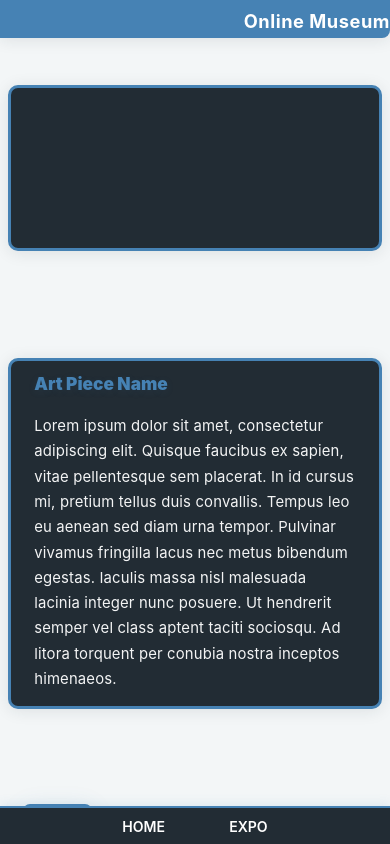
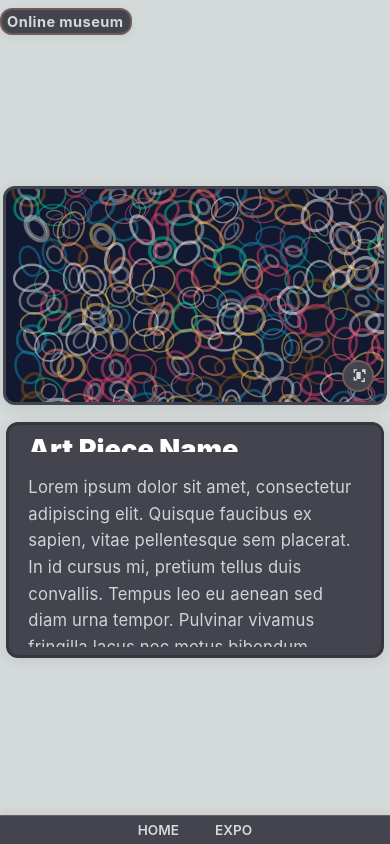
Before and after one commit to IwanDjudaric/Webmuseum, a plain HTML site: page detail/index.html in a window 390 px wide. Drawn offline with Linux system fonts and the light colour scheme.

Commit message:
detail links

```diff
--- a/detail/index.html
+++ b/detail/index.html
@@ -6,247 +6,312 @@
   <meta name="viewport" content="width=device-width, initial-scale=1.0">
   <style>
     :root {
-      --bg-main: #f3f6f7;
-      --bg-card: #222c34;
-      --accent: #4682b4;
-      --border-card: #4682b4;
-      --text-main: #1c232b;
-      --text-light: #fff;
-      --shadow: 0 2px 16px rgba(34,44,52,0.10);
+      --bg-main: #D3DAD9;
+      --bg-card: #44444E;
+      --bg-art: #37353E;
+      --accent: #715A5A;
+      --text-main: #D3DAD9;
+      --text-dark: #37353E;
+      --shadow: 0 2px 14px rgba(55,53,62,0.10);
+      --radius: 12px;
+    }
+    html, body {
+      margin: 0;
+      padding: 0;
+      box-sizing: border-box;
+      width: 100vw;
+      height: 100vh;
+      overflow: hidden;
+      font-family: 'Inter', Arial, sans-serif;
+      background: var(--bg-main);
+      color: var(--text-main);
     }
     body {
-      margin: 0;
-      background: var(--bg-main);
-      font-family: 'Inter', Arial, sans-serif;
-      color: var(--text-main);
-      min-height: 100vh;
+      width: 100vw;
+      height: 100vh;
       display: flex;
       flex-direction: column;
+      align-items: stretch;
+      justify-content: center;
+      position: relative;
+      overflow: hidden;
     }
     .museum-label {
-      width: 100%;
-      background: var(--accent);
-      color: var(--text-light);
-      font-size: 1.7rem;
+      position: absolute;
+      left: 0;
+      top: 48px;
+      background: var(--bg-card);
+      color: var(--text-main);
+      font-size: 1.08rem;
       font-weight: 700;
       letter-spacing: 0.03em;
-      padding: 22px 0 14px 0;
-      text-align: right;
-      border-bottom-left-radius: 12px;
-      box-shadow: var(--shadow);
+      padding: 9px 26px 7px 18px;
+      box-shadow: 0 2px 10px rgba(55,53,62,0.07);
+      border-radius: var(--radius);
+      z-index: 10;
+      border: 2px solid var(--accent);
+      display: flex;
+      align-items: center;
+      min-width: 0;
+      max-width: 44vw;
+      white-space: nowrap;
+      pointer-events: none;
+      user-select: none;
     }
     .main-flex {
-      flex: 1;
-      display: grid;
-      grid-template-columns: 1fr 1fr;
-      gap: 0;
+      flex: 1 1 0;
+      display: flex;
+      flex-direction: row;
       align-items: center;
-      width: 100%;
-      max-width: 1200px;
-      margin: 0 auto;
-      position: relative;
-      padding: 2vw 0 90px 0;
+      justify-content: center;
+      width: 100vw;
+      height: 100vh;
+      min-width: 0;
+      min-height: 0;
+      gap: 3vw;
+      z-index: 2;
+      box-sizing: border-box;
     }
     .artwork-img-area {
-      background: var(--bg-card);
-      border: 6px solid var(--border-card);
-      border-radius: 22px;
+      background: var(--bg-art);
+      border-radius: var(--radius);
       box-shadow: var(--shadow);
+      border: 3px solid var(--bg-card);
+      position: relative;
       display: flex;
       align-items: center;
       justify-content: center;
-      min-height: 350px;
-      height: 58vh;
-      margin: 0 2vw 0 2vw;
+      min-width: 0;
+      min-height: 0;
+      aspect-ratio: 16 / 9;
+      width: 40vw;
+      max-width: 50vw;
+      height: auto;
+      max-height: 64vh;
       overflow: hidden;
-      position: relative;
     }
     .artwork-img-area img {
-      max-width: 100%;
-      max-height: 100%;
-      object-fit: contain;
-      border-radius: 12px;
-      background: #fff;
-      box-shadow: 0 2px 12px rgba(68,130,180,0.07);
+      width: 100%;
+      height: 100%;
+      object-fit: cover;
+      display: block;
+      border-radius: 8px;
+      background: #222;
+    }
+    .fullscreen-btn {
+      position: absolute;
+      bottom: 10px;
+      right: 10px;
+      background: var(--bg-card);
+      border: 2px solid var(--accent);
+      color: var(--text-main);
+      border-radius: 50%;
+      width: 32px;
+      height: 32px;
+      display: flex;
+      align-items: center;
+      justify-content: center;
+      cursor: pointer;
+      z-index: 6;
+      transition: background 0.15s, border 0.15s;
+      box-shadow: 0 2px 6px rgba(55,53,62,0.11);
+      padding: 0;
+      outline: none;
+    }
+    .fullscreen-btn:focus,
+    .fullscreen-btn:hover {
+      background: var(--accent);
+      border-color: var(--text-main);
+    }
+    .fullscreen-btn svg {
+      width: 17px;
+      height: 17px;
+      fill: currentColor;
+      display: block;
+      pointer-events: none;
     }
     .artwork-info-card {
       background: var(--bg-card);
-      color: var(--text-light);
-      border: 6px solid var(--border-card);
-      border-radius: 22px;
+      color: var(--text-main);
+      border-radius: var(--radius);
       box-shadow: var(--shadow);
-      padding: 48px 36px 36px 36px;
-      margin-right: 2vw;
+      border: 3px solid var(--bg-art);
+      min-width: 0;
+      min-height: 0;
+      width: 40vw;
+      max-width: 44vw;
+      height: 64vh;
+      max-height: 70vh;
       display: flex;
       flex-direction: column;
-      gap: 24px;
-      min-height: 350px;
       justify-content: center;
-      align-items: flex-start;
+      gap: 12px;
+      padding: 38px 32px;
+      box-sizing: border-box;
+      overflow: hidden;
     }
     .artwork-title {
-      font-size: 2.7rem;
+      font-size: 1.7rem;
       font-weight: 900;
-      margin-bottom: 8px;
-      color: var(--accent);
-      text-shadow: 0 2px 8px rgba(68,130,180,0.11);
+      color: white;
+      margin-bottom: 10px;
+      text-overflow: ellipsis;
+      overflow: hidden;
+      white-space: nowrap;
     }
     .artwork-desc {
-      font-size: 1.18rem;
-      line-height: 1.7;
-      opacity: 0.95;
+      font-size: 1.04rem;
+      line-height: 1.6;
+      color: var(--text-main);
+      opacity: 0.97;
       font-weight: 400;
       letter-spacing: 0.01em;
       text-align: left;
-      text-shadow: 0 1px 4px rgba(68,130,180,0.05);
-    }
-    .view-btn {
-      position: absolute;
-      left: 2vw;
-      bottom: 30px;
-      background: var(--accent);
-      color: var(--text-light);
-      font-weight: 700;
-      font-size: 1.4rem;
-      letter-spacing: 0.06em;
-      padding: 13px 44px;
-      border-radius: 7px;
-      border: none;
-      box-shadow: 0 4px 24px rgba(68,130,180,0.13);
-      cursor: pointer;
-      text-transform: uppercase;
-      transition: background 0.19s, box-shadow 0.19s;
-      outline: none;
-      z-index: 5;
-    }
-    .view-btn:hover, .view-btn:focus {
-      background: #315d82;
-      box-shadow: 0 2px 22px rgba(68,130,180,0.19);
+      text-shadow: none;
+      overflow: hidden;
+      text-overflow: ellipsis;
+      display: -webkit-box;
+      -webkit-line-clamp: 11;
+      -webkit-box-orient: vertical;
     }
     .bottom-bar {
+      display: flex;
+      flex-direction: row;
+      align-items: center;
+      justify-content: center;
+      background: var(--bg-card);
       width: 100vw;
-      position: fixed;
+      height: 38px;
+      min-height: 38px;
+      position: absolute;
       left: 0; bottom: 0;
-      background: var(--bg-card);
-      display: flex;
-      align-items: center;
-      min-height: 54px;
-      justify-content: center;
-      z-index: 200;
-      box-shadow: 0 -2px 12px rgba(68,130,180,0.12);
-      border-top: 2px solid var(--accent);
+      z-index: 100;
+      border-top: 1.5px solid var(--accent);
+      box-shadow: 0 -2px 10px rgba(55,53,62,0.09);
+      padding: 0;
     }
     .nav-links {
       display: flex;
-      gap: 40px;
+      flex-direction: row;
+      gap: 24px;
+      min-width: 0;
     }
     .nav-link {
-      color: var(--text-light);
+      color: var(--text-main);
+      background: transparent;
       text-decoration: none;
-      font-size: 1.15rem;
+      font-size: 0.99rem;
       font-weight: 600;
-      padding: 9px 32px;
-      border-radius: 7px;
-      background: transparent;
+      padding: 4px 16px;
+      border-radius: 6px;
+      border: none;
+      outline: none;
+      cursor: pointer;
       transition: background 0.18s, color 0.18s;
       text-transform: uppercase;
-      outline: none;
-      border: none;
-      cursor: pointer;
+      min-width: 0;
+      min-height: 0;
     }
     .nav-link:hover, .nav-link:focus {
       background: var(--accent);
-      color: #fff;
+      color: var(--bg-main);
     }
-    @media (max-width: 900px) {
+    @media (max-width: 1050px) {
       .main-flex {
-        grid-template-columns: 1fr;
-        padding: 2vw 0 90px 0;
+        gap: 1.5vw;
+      }
+      .artwork-img-area,
+      .artwork-info-card {
+        width: 47vw;
+        max-width: 98vw;
+      }
+      .artwork-info-card {
+        padding: 20px 10px;
+        font-size: 1rem;
+      }
+      .museum-label {
+        top: 22px;
+        font-size: 0.99rem;
+        padding: 6px 13px 3px 10px;
+      }
+    }
+    @media (max-width: 700px), (max-height: 550px) {
+      .main-flex {
+        flex-direction: column;
+        gap: 2vh;
       }
       .artwork-img-area, .artwork-info-card {
-        margin: 0 4vw 18px 4vw;
-        min-height: 260px;
-        height: auto;
+        width: 97vw;
+        max-width: 99vw;
       }
       .artwork-info-card {
-        padding: 28px 16px 22px 16px;
+        height: 28vh;
+        max-height: 32vh;
+        padding: 8px 5vw;
       }
-      .artwork-title {
-        font-size: 1.7rem;
+      .artwork-img-area {
+        aspect-ratio: 16/9;
+        height: auto;
+        max-height: 32vh;
       }
-      .artwork-desc {
-        font-size: 1rem;
+      .museum-label {
+        top: 8px;
+        font-size: 0.91rem;
+        padding: 3px 7px 2px 5px;
       }
-      .view-btn {
-        font-size: 1rem;
-        padding: 9px 28px;
-        left: 4vw;
-        bottom: 18px;
-      }
-    }
-    @media (max-width: 600px) {
-      .museum-label {
-        font-size: 1.14rem;
-        padding: 10px 0 6px 0;
-        border-radius: 0 0 8px 0;
-      }
-      .main-flex {
-        padding: 0 0 74px 0;
-      }
-      .artwork-img-area, .artwork-info-card {
-        margin: 0 2vw 14px 2vw;
-        border-radius: 10px;
-        border-width: 3px;
-        min-height: 160px;
-      }
-      .artwork-info-card {
-        padding: 12px 6vw 14px 6vw;
-        gap: 16px;
-      }
-      .artwork-title {
-        font-size: 1.08rem;
-        margin-bottom: 4px;
-      }
-      .artwork-desc {
-        font-size: 0.93rem;
-      }
-      .view-btn {
-        font-size: 0.9rem;
-        padding: 7px 14px;
-        left: 6vw;
-        bottom: 10px;
+      .bottom-bar {
+        height: 28px;
+        min-height: 28px;
       }
       .nav-link {
-        padding: 6px 12px;
-        font-size: 0.88rem;
-      }
-      .bottom-bar {
-        min-height: 36px;
+        padding: 2px 6px;
+        font-size: 0.85rem;
       }
     }
   </style>
 </head>
 <body>
-  <div class="museum-label">Online Museum</div>
-  <main class="main-flex">
-    <div class="artwork-img-area" id="artwork-img">
-      <!-- Add your artwork image below -->
-      <!-- Example: -->
-      <!-- <img src="https://images.unsplash.com/photo-1464983953574-0892a716854b?auto=format&fit=crop&w=600&q=80" alt="Artwork Title" /> -->
+  <div class="museum-label">Online museum</div>
+  <div class="main-flex">
+    <div class="artwork-img-area" id="artwork-img-area">
+      <!-- Example artwork image, replace src as needed -->
+      <img src="images/Scherm_afbeelding 2025-10-01 om 11.54.04.png" alt="Artwork Title" id="artwork-img">
+      <button class="fullscreen-btn" id="fullscreen-btn" title="View fullscreen" aria-label="View fullscreen">
+        <svg viewBox="0 0 24 24">
+          <path d="M7 14H5v5h5v-2H7v-3zm12 5h-3v2h5v-5h-2v3zM7 5h3V3H5v5h2V5zm10 0v2h3v3h2V3h-5zm-8 2h6v10H9V7z"/>
+        </svg>
+      </button>
     </div>
     <div class="artwork-info-card">
       <div class="artwork-title">Art Piece Name</div>
       <div class="artwork-desc">
         Lorem ipsum dolor sit amet, consectetur adipiscing elit. Quisque faucibus ex sapien, vitae pellentesque sem placerat. In id cursus mi, pretium tellus duis convallis. Tempus leo eu aenean sed diam urna tempor. Pulvinar vivamus fringilla lacus nec metus bibendum egestas. Iaculis massa nisl malesuada lacinia integer nunc posuere. Ut hendrerit semper vel class aptent taciti sociosqu. Ad litora torquent per conubia nostra inceptos himenaeos.
       </div>
-      <button class="view-btn">View</button>
     </div>
-  </main>
+  </div>
   <nav class="bottom-bar">
     <div class="nav-links">
-      <a class="nav-link" href="#">Home</a>
-      <a class="nav-link" href="#">Expo</a>
+      <a class="nav-link" href="../exposition/index.html">Home</a>
+      <a class="nav-link" href="../exposition/index.html">Expo</a>
     </div>
   </nav>
+  <script>
+    // Fullscreen logic for artwork image area
+    const fsBtn = document.getElementById('fullscreen-btn');
+    const artArea = document.getElementById('artwork-img-area');
+    fsBtn.addEventListener('click', function(e){
+      e.preventDefault();
+      if (!document.fullscreenElement) {
+        artArea.requestFullscreen && artArea.requestFullscreen();
+      } else {
+        document.exitFullscreen && document.exitFullscreen();
+      }
+    });
+    document.addEventListener('keydown', function(e){
+      if ((e.key === 'f' || e.key === 'F') && (e.ctrlKey || e.metaKey)) {
+        fsBtn.click();
+      }
+    });
+  </script>
 </body>
 </html>
--- a/detail/styles.css
+++ /dev/null
@@ -1,97 +0,0 @@
-/* Reset */
-* {
-  margin: 0;
-  padding: 0;
-  box-sizing: border-box;
-}
-
-body {
-  font-family: 'Helvetica Neue', sans-serif;
-  background-color: #e3e9e9;
-  color: white;
-}
-
-/* Layout */
-.container {
-  display: flex;
-  height: 100vh;
-  padding-bottom: 60px; /* Space for footer */
-}
-
-.artwork-section {
-  flex: 2;
-  position: relative;
-  background-color: #2f2f3f; /* fallback bg */
-  display: flex;
-  justify-content: center;
-  align-items: center;
-}
-
-.artwork-img {
-  width: 90%;
-  height: auto;
-  max-height: 80%;
-  object-fit: contain;
-  box-shadow: 0 0 10px rgba(0, 0, 0, 0.5);
-}
-
-.view-label {
-  position: absolute;
-  bottom: 10px;
-  left: 10px;
-  font-size: 1.2rem;
-  font-weight: bold;
-  color: white;
-  background: rgba(0, 0, 0, 0.4);
-  padding: 5px 10px;
-}
-
-.info-section {
-  flex: 1;
-  background-color: #3b3843;
-  padding: 30px 20px;
-  display: flex;
-  flex-direction: column;
-  justify-content: flex-start;
-}
-
-.online-museum-label {
-  background-color: black;
-  color: white;
-  padding: 5px 10px;
-  display: inline-block;
-  margin-bottom: 20px;
-  font-weight: bold;
-}
-
-.art-title {
-  font-size: 1.5rem;
-  margin-bottom: 20px;
-}
-
-.art-description {
-  font-size: 0.95rem;
-  line-height: 1.6;
-  color: #eaeaea;
-}
-
-/* Bottom Navigation */
-.bottom-nav {
-  position: fixed;
-  bottom: 0;
-  left: 0;
-  right: 0;
-  background-color: #1f1f1f;
-  display: flex;
-  justify-content: center;
-  gap: 40px;
-  padding: 15px 0;
-  z-index: 10;
-}
-
-.nav-item {
-  color: white;
-  font-size: 1rem;
-  cursor: pointer;
-  user-select: none;
-}
```
Also changed, not shown: detail/images/Scherm_afbeelding 2025-10-01 om 11.54.04.png (added).
